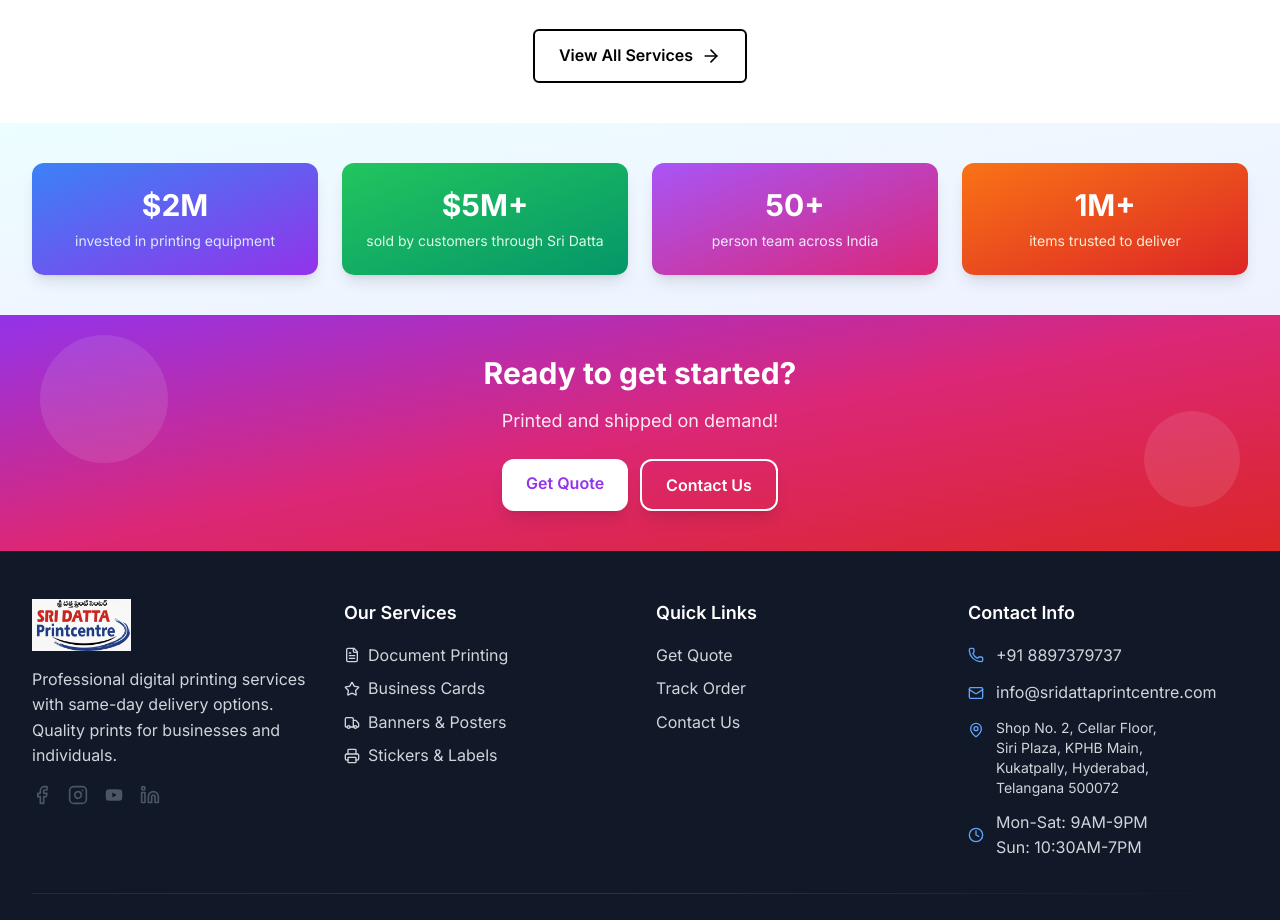
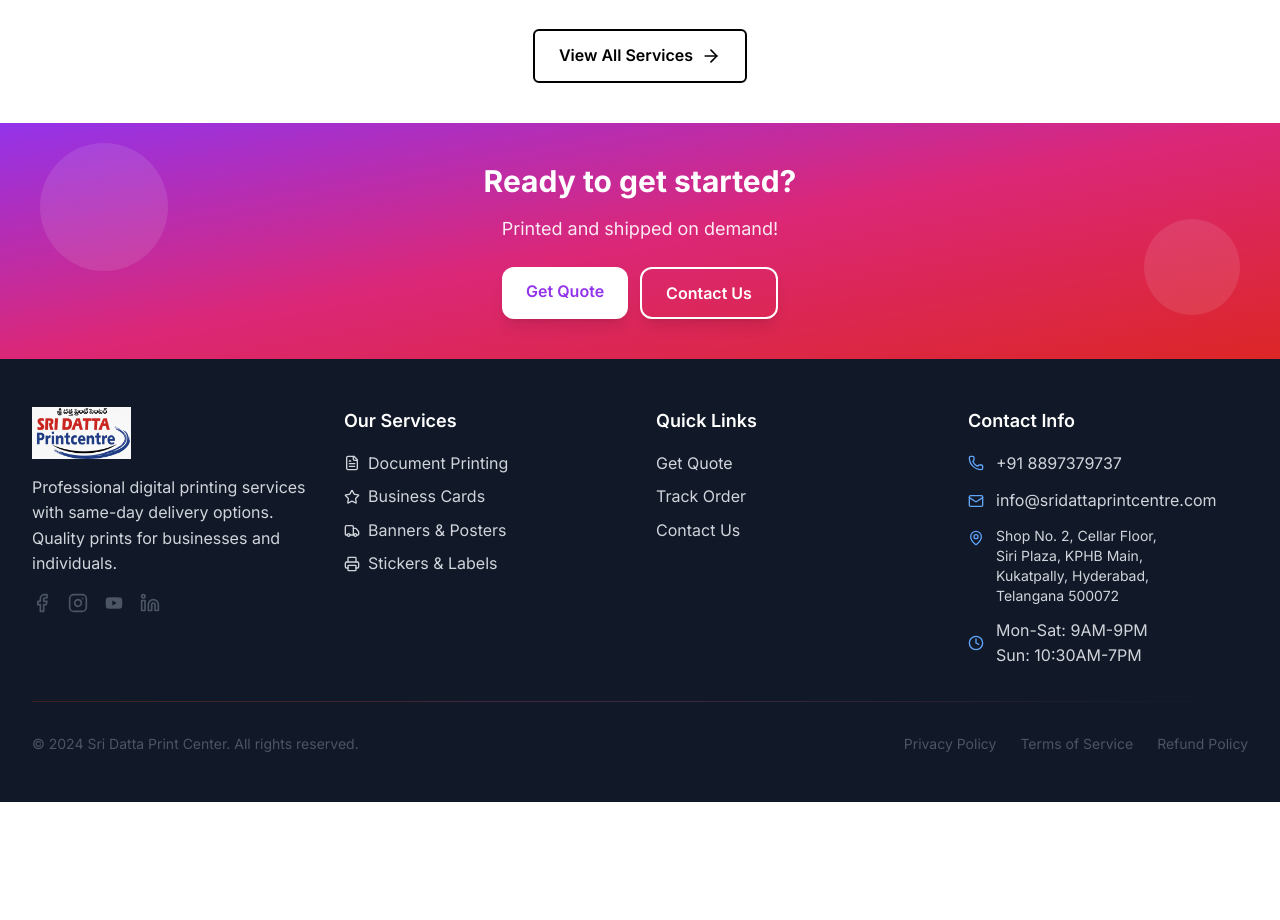
Before and after one commit to copyprintsdpc-lang/Print-Shop, a Next.js app: page / in a window 1280 px wide. Shown: the part 1760-2680 px from the top of the page. After the commit the page ends 2562 px from the top, so only its background shows below. Built offline with nearby package versions, Linux system fonts and the light colour scheme.

Commit message:
chore: remove homepage stat tiles

```diff
--- a/src/app/(static)/page.tsx
+++ b/src/app/(static)/page.tsx
@@ -283,38 +283,6 @@ export default function Home() {
         </div>
       </section>
 
-      {/* Stats Section */}
-      <section className="bg-gradient-to-br from-cyan-50 via-blue-50 to-indigo-50 py-10 relative">
-        <div className="max-w-7xl mx-auto px-4 sm:px-6 lg:px-8">
-          <div className="grid md:grid-cols-2 lg:grid-cols-4 gap-6 text-center">
-            <div className="group">
-              <div className="bg-gradient-to-br from-blue-500 to-purple-600 p-6 rounded-xl shadow-lg hover:shadow-2xl transition-all duration-300 text-white">
-                <div className="text-3xl font-bold mb-2">$2M</div>
-                <p className="text-blue-100 text-sm">invested in printing equipment</p>
-              </div>
-            </div>
-            <div className="group">
-              <div className="bg-gradient-to-br from-green-500 to-emerald-600 p-6 rounded-xl shadow-lg hover:shadow-2xl transition-all duration-300 text-white">
-                <div className="text-3xl font-bold mb-2">$5M+</div>
-                <p className="text-green-100 text-sm">sold by customers through Sri Datta</p>
-              </div>
-            </div>
-            <div className="group">
-              <div className="bg-gradient-to-br from-purple-500 to-pink-600 p-6 rounded-xl shadow-lg hover:shadow-2xl transition-all duration-300 text-white">
-                <div className="text-3xl font-bold mb-2">50+</div>
-                <p className="text-purple-100 text-sm">person team across India</p>
-              </div>
-            </div>
-            <div className="group">
-              <div className="bg-gradient-to-br from-orange-500 to-red-600 p-6 rounded-xl shadow-lg hover:shadow-2xl transition-all duration-300 text-white">
-                <div className="text-3xl font-bold mb-2">1M+</div>
-                <p className="text-orange-100 text-sm">items trusted to deliver</p>
-              </div>
-            </div>
-          </div>
-        </div>
-      </section>
-
       {/* CTA Section */}
       <section className="bg-gradient-to-br from-purple-600 via-pink-600 to-red-600 py-10 relative overflow-hidden">
         {/* Colorful background elements */}
```
